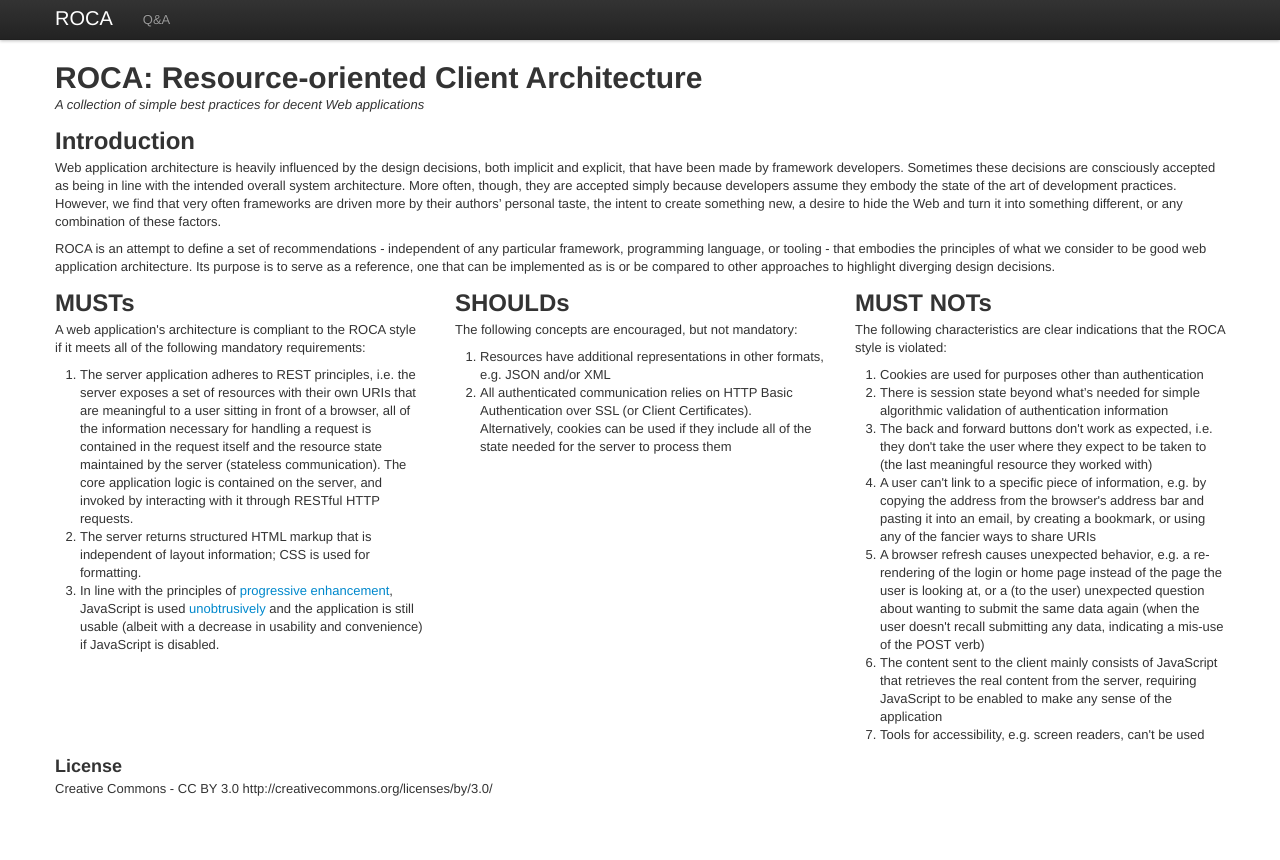
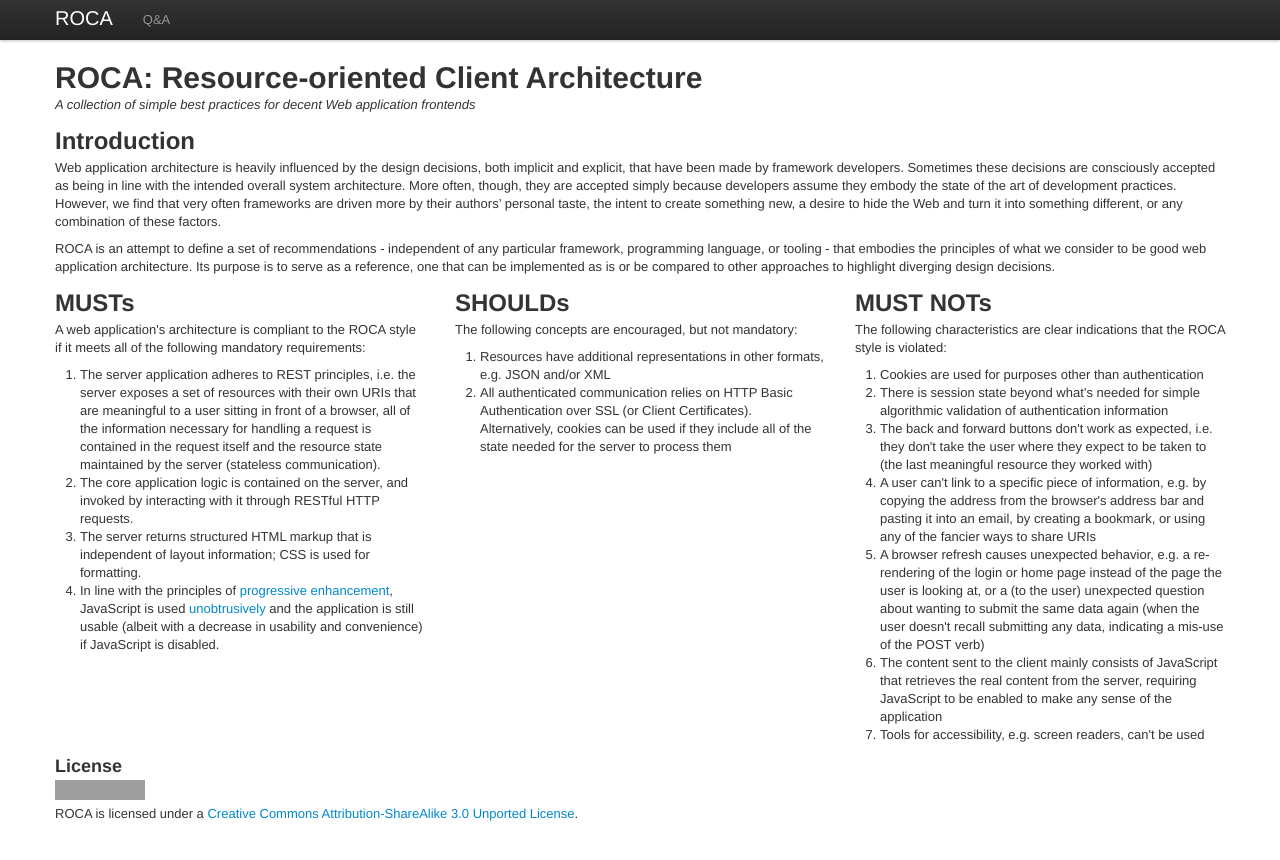
Before and after one commit to innoq/ROCA, a Jekyll site: the page built from index.html, in a window 1280 px wide. Shown: the top 860 px of the page. Built offline with Jekyll 4.4.1, drawn with Linux system fonts in a browser that asks for light colours; comment, search, counter and statistics services are not loaded; grey boxes are pictures that could not be loaded.

Commit message:
separate discussion page, modified license

```diff
--- a/_layouts/default.html
+++ b/_layouts/default.html
@@ -43,18 +43,7 @@
 
   <div class="container">
     {{ content }}
-
-    <h3>License</h3>
-
-    <p>Creative Commons - CC BY 3.0 http://creativecommons.org/licenses/by/3.0/</p>
-
-    <a name='comments'></a>
-    <div id="disqus_thread"></div>
   </div>
-
-  <script charset="utf-8" src="http://cachedcommons.org/cache/jquery/1.4.2/javascripts/jquery.js" type="text/javascript"></script>
-  <script charset="utf-8" src="http://cachedcommons.org/cache/jquery-disqus/1.0.0/javascripts/jquery-disqus.js" type="text/javascript"></script>
-  <script charset="utf-8" src="js/application.js" type="text/javascript"></script>
 
 </body>
 </html>
--- a/index.html
+++ b/index.html
@@ -2,10 +2,9 @@
 layout: default
 title: "ROCA: Resource-oriented Client Architecture"
 ---
-<html>
-<body>
 	<h1>ROCA: Resource-oriented Client Architecture</h1>
-	<p><em>A collection of simple best practices for decent Web applications</em></p>
+	<p><em>A collection of simple best practices for decent Web
+	application frontends</em></p>
 
 	<h2>Introduction</h2>
 	<p>Web application architecture is heavily influenced by the
@@ -40,7 +39,10 @@
 					that are meaningful to a user sitting in front of a browser, all
 					of the information necessary for handling a request is contained
 					in the request itself and the resource state maintained by the
-					server (stateless communication). The core application
+					server (stateless
+					communication).
+				</li>
+				<li>The core application
 					logic is contained on the server, and invoked by
 					interacting with it through RESTful HTTP requests.
 				</li>
@@ -128,5 +130,6 @@
 		</div>
 	</div>
 
-</body>
-</html>
+    <h3>License</h3>
+
+<a rel="license" href="http://creativecommons.org/licenses/by-sa/3.0/"><img alt="Creative Commons License" style="border-width:0" src="http://i.creativecommons.org/l/by-sa/3.0/88x31.png" /></a><br /><span xmlns:dct="http://purl.org/dc/terms/" href="http://purl.org/dc/dcmitype/Text" property="dct:title" rel="dct:type">ROCA</span> is licensed under a <a rel="license" href="http://creativecommons.org/licenses/by-sa/3.0/">Creative Commons Attribution-ShareAlike 3.0 Unported License</a>.
```
Also changed, not shown: discussion.md (added, +5 -0 lines).
